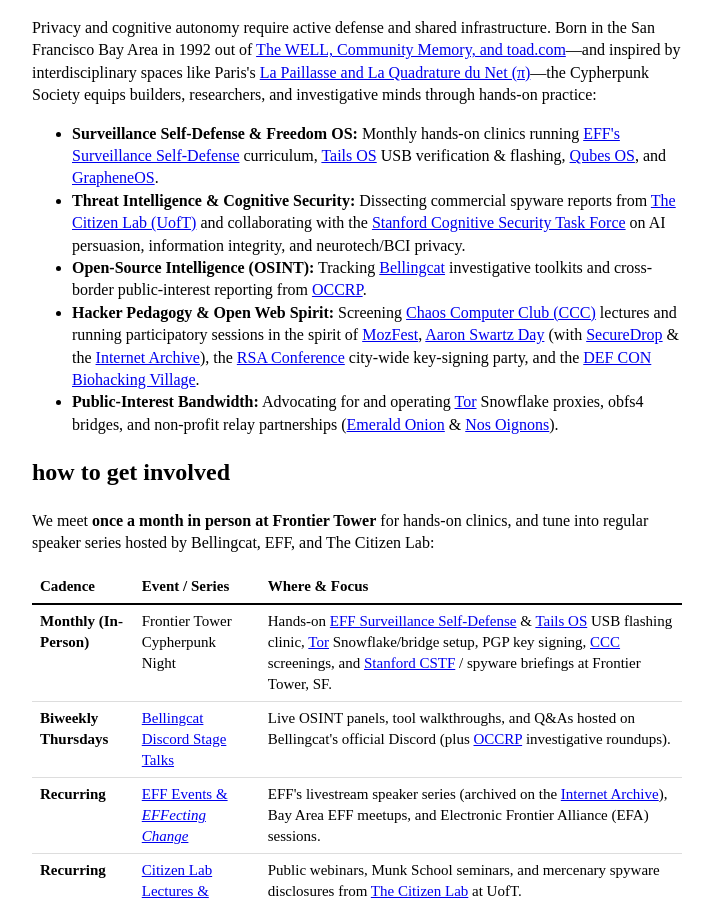
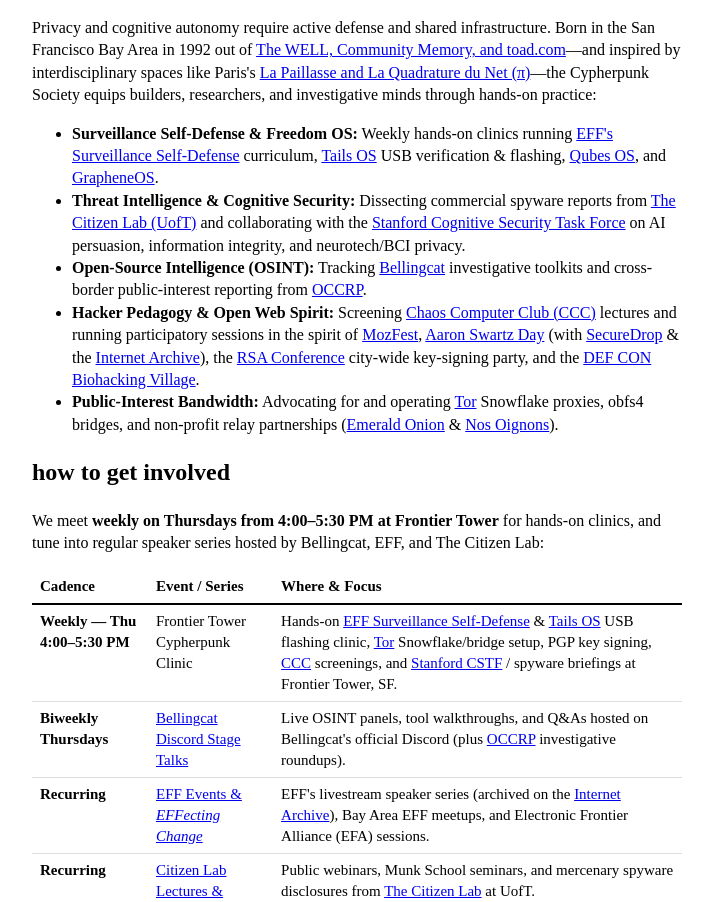
Before and after one commit to CypherpunkSociety/cypherpunksociety.org, a website: page public/index.html in a window 1280 px wide. Shown: the part 427-1329 px from the top of the page, without its empty margins (283-996 px from the left). Drawn offline with Linux system fonts and the light colour scheme.

Commit message:
Set weekly Frontier Tower clinic to Thursdays 4:00-5:30 PM

```diff
--- a/public/index.html
+++ b/public/index.html
@@ -68,7 +68,7 @@
 	<h2>what we do</h2>
 	<p>Privacy and cognitive autonomy require active defense and shared infrastructure. Born in the San Francisco Bay Area in 1992 out of <a href="/docs.html#lineage">The WELL, Community Memory, and toad.com</a>—and inspired by interdisciplinary spaces like Paris's <a href="/docs.html#lineage">La Paillasse and La Quadrature du Net (&pi;)</a>—the Cypherpunk Society equips builders, researchers, and investigative minds through hands-on practice:</p>
 	<ul>
-		<li><strong>Surveillance Self-Defense &amp; Freedom OS:</strong> Monthly hands-on clinics running <a href="https://ssd.eff.org/">EFF's Surveillance Self-Defense</a> curriculum, <a href="https://tails.net/">Tails OS</a> USB verification &amp; flashing, <a href="https://www.qubes-os.org/">Qubes OS</a>, and <a href="https://grapheneos.org/">GrapheneOS</a>.</li>
+		<li><strong>Surveillance Self-Defense &amp; Freedom OS:</strong> Weekly hands-on clinics running <a href="https://ssd.eff.org/">EFF's Surveillance Self-Defense</a> curriculum, <a href="https://tails.net/">Tails OS</a> USB verification &amp; flashing, <a href="https://www.qubes-os.org/">Qubes OS</a>, and <a href="https://grapheneos.org/">GrapheneOS</a>.</li>
 		<li><strong>Threat Intelligence &amp; Cognitive Security:</strong> Dissecting commercial spyware reports from <a href="https://citizenlab.ca/">The Citizen Lab (UofT)</a> and collaborating with the <a href="https://hai.stanford.edu/">Stanford Cognitive Security Task Force</a> on AI persuasion, information integrity, and neurotech/BCI privacy.</li>
 		<li><strong>Open-Source Intelligence (OSINT):</strong> Tracking <a href="https://www.bellingcat.com/">Bellingcat</a> investigative toolkits and cross-border public-interest reporting from <a href="https://www.occrp.org/">OCCRP</a>.</li>
 		<li><strong>Hacker Pedagogy &amp; Open Web Spirit:</strong> Screening <a href="https://media.ccc.de/">Chaos Computer Club (CCC)</a> lectures and running participatory sessions in the spirit of <a href="https://www.mozillafoundation.org/en/festival/">MozFest</a>, <a href="https://www.aaronswartzday.org/">Aaron Swartz Day</a> (with <a href="https://securedrop.org/">SecureDrop</a> &amp; the <a href="https://archive.org/">Internet Archive</a>), the <a href="https://www.rsaconference.com/">RSA Conference</a> city-wide key-signing party, and the <a href="https://www.defconbiohackingvillage.org/">DEF CON Biohacking Village</a>.</li>
@@ -76,7 +76,7 @@
 	</ul>
 
 	<h2>how to get involved</h2>
-	<p>We meet <strong>once a month in person at Frontier Tower</strong> for hands-on clinics, and tune into regular speaker series hosted by Bellingcat, EFF, and The Citizen Lab:</p>
+	<p>We meet <strong>weekly on Thursdays from 4:00–5:30 PM at Frontier Tower</strong> for hands-on clinics, and tune into regular speaker series hosted by Bellingcat, EFF, and The Citizen Lab:</p>
 
 	<table>
 		<thead>
@@ -88,8 +88,8 @@
 		</thead>
 		<tbody>
 			<tr>
-				<td><strong>Monthly (In-Person)</strong></td>
-				<td>Frontier Tower Cypherpunk Night</td>
+				<td><strong>Weekly — Thu 4:00–5:30 PM</strong></td>
+				<td>Frontier Tower Cypherpunk Clinic</td>
 				<td>Hands-on <a href="https://ssd.eff.org/">EFF Surveillance Self-Defense</a> &amp; <a href="https://tails.net/">Tails OS</a> USB flashing clinic, <a href="https://www.torproject.org/">Tor</a> Snowflake/bridge setup, PGP key signing, <a href="https://media.ccc.de/">CCC</a> screenings, and <a href="https://hai.stanford.edu/">Stanford CSTF</a> / spyware briefings at Frontier Tower, SF.</td>
 			</tr>
 			<tr>
--- a/public/pgp.txt
+++ b/public/pgp.txt
@@ -1,3 +1,3 @@
 # Cypherpunk Society @ Frontier Tower — Public Key Directory
 # Contact: contact@cypherpunksociety.org
-# Verify in person at monthly OpSec & Tails Clinics (Frontier Tower, 995 Market St, San Francisco)
+# Verify in person at weekly Thursday OpSec & Tails Clinics (4:00–5:30 PM, Frontier Tower, 995 Market St, San Francisco)
```
Also changed, not shown: public/start.html (+3 -3 lines), README.md.
